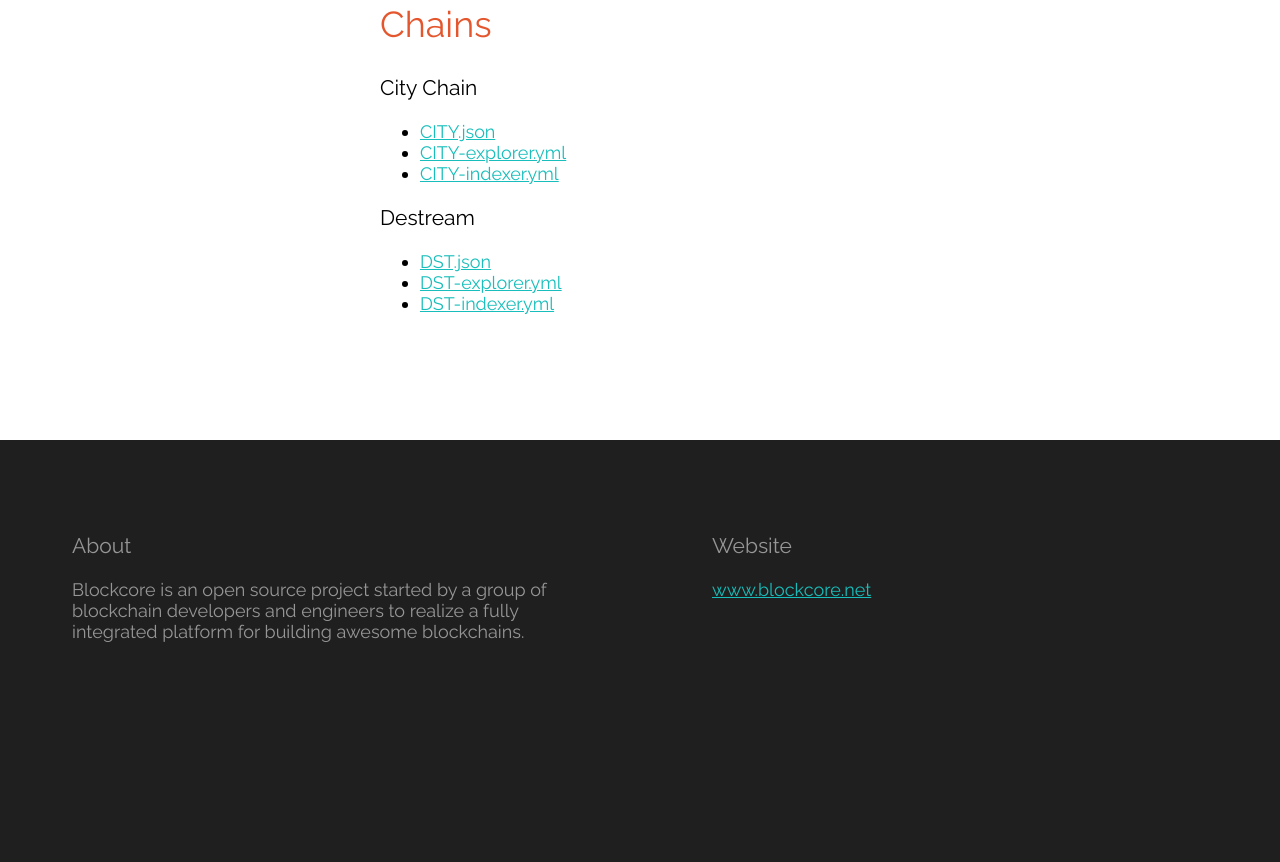
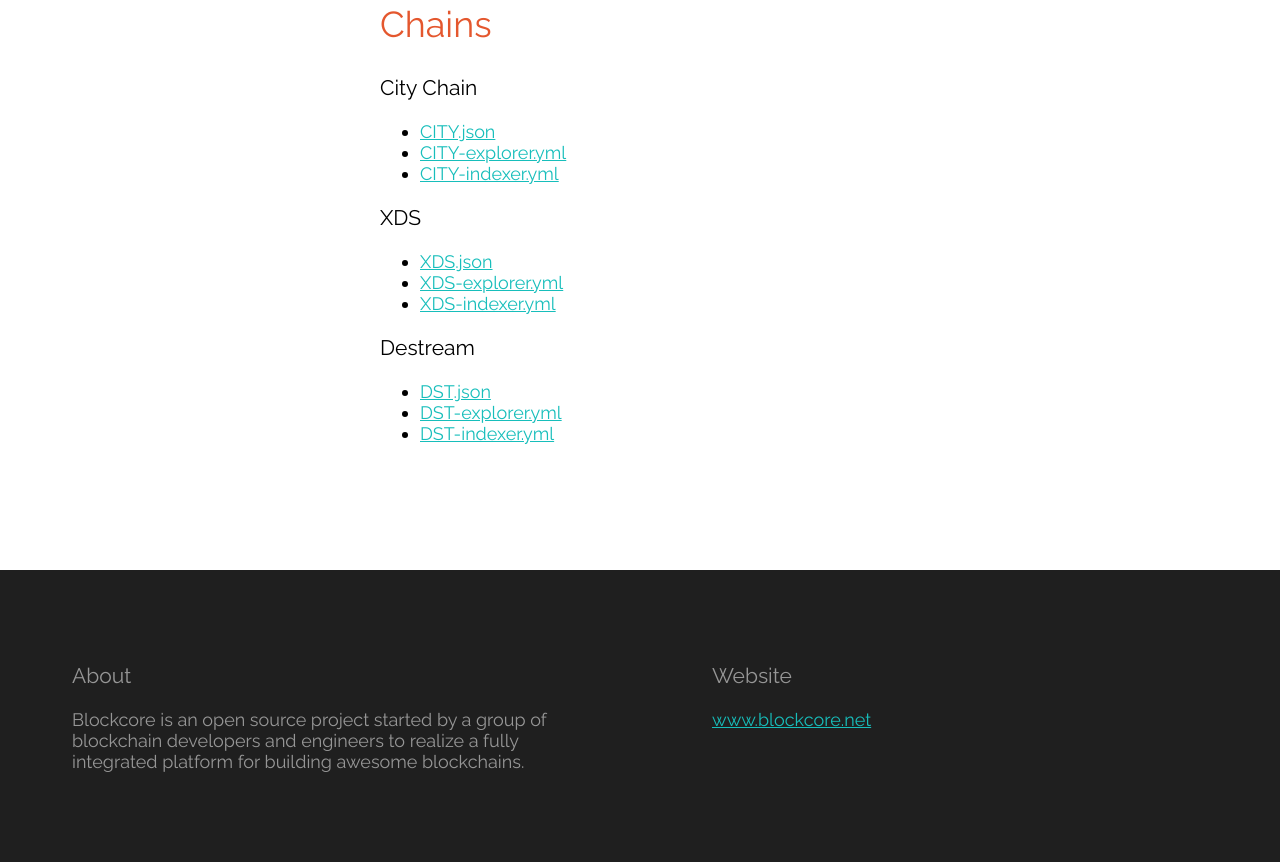
Before and after one commit to block-core/chaininfo, a plain HTML site: page index.html in a window 1280 px wide. Shown: the part 725-1587 px from the top of the page. Before the commit the page ends 1457 px from the top, so only its background shows below. Drawn offline with Linux system fonts and the light colour scheme.

Commit message:
Add XDS to website

```diff
--- a/index.html
+++ b/index.html
@@ -246,6 +246,14 @@
                     <li><a href="docker/CITY/CITY-indexer.yml">CITY-indexer.yml</a></li>
                 </ul>
 
+                <h3>XDS</h3>
+
+                <ul>
+                    <li><a href="chains/XDS.json">XDS.json</a></li>
+                    <li><a href="docker/XDS/XDS-explorer.yml">XDS-explorer.yml</a></li>
+                    <li><a href="docker/XDS/XDS-indexer.yml">XDS-indexer.yml</a></li>
+                </ul>
+
                 <h3>Destream</h3>
 
                 <ul>
```
